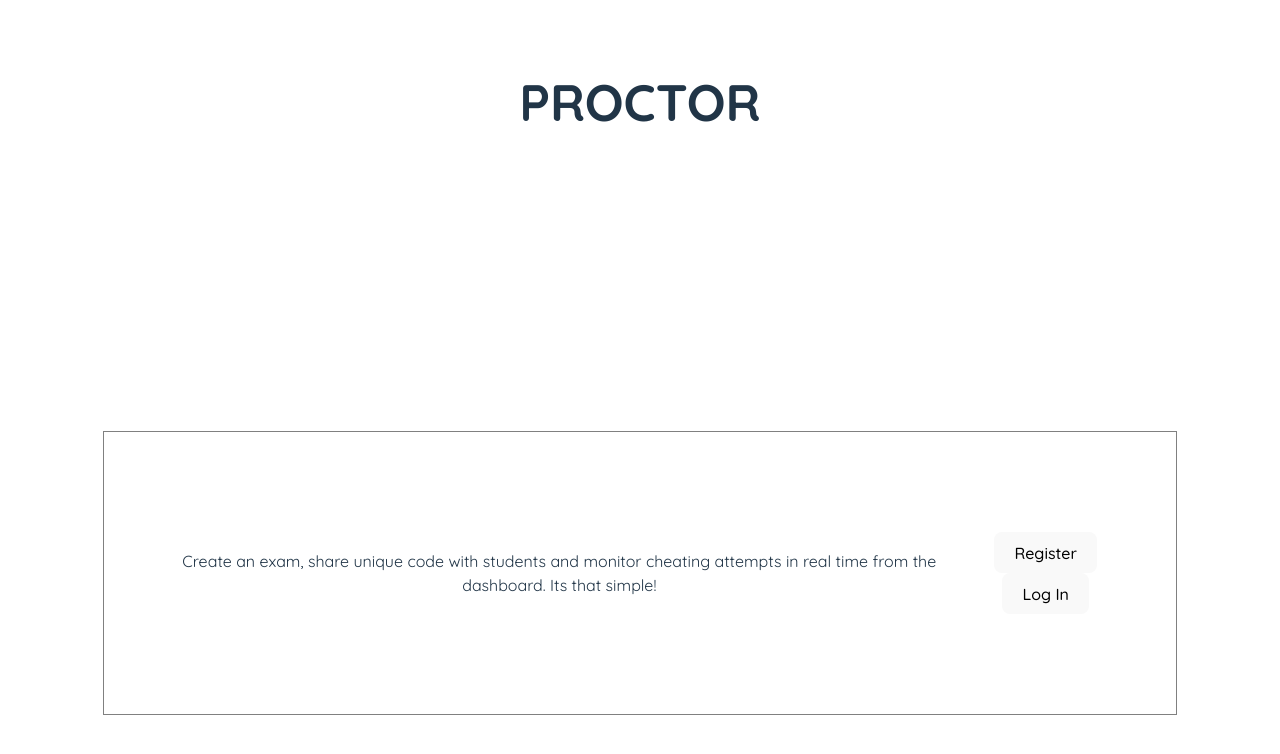
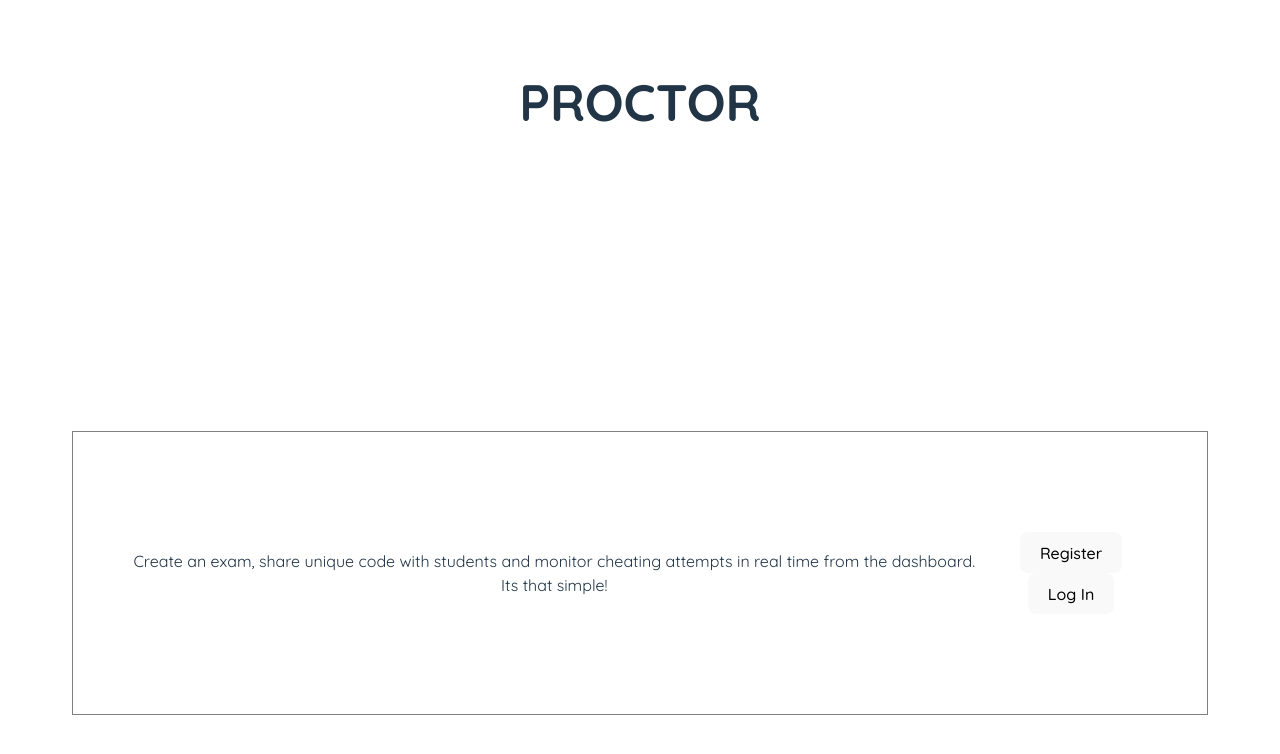
Before and after one commit to Shyam-12/proctor, a React (Vite) app in the folder client/: page / in a window 1280 px wide. Shown: the top 754 px of the page. Built offline with nearby package versions, Linux system fonts and the light colour scheme.

Commit message:
updated css

```diff
--- a/client/src/components/layout/landing.css
+++ b/client/src/components/layout/landing.css
@@ -13,7 +13,7 @@ body {
 }
 
 .container{
-    width: 80%;
+    width: 85%;
     border: 1px solid gray;
     padding: 100px 50px;
     display: flex;
```
Also changed, not shown: 1 other file (tests, documents, lock files or other folders).
